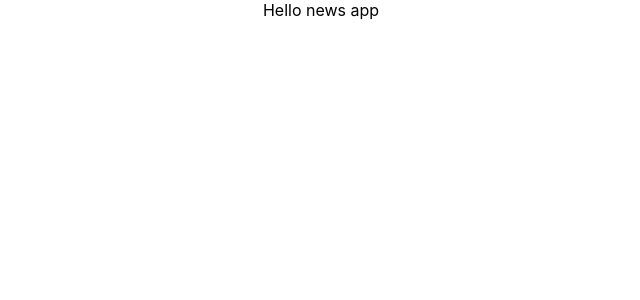
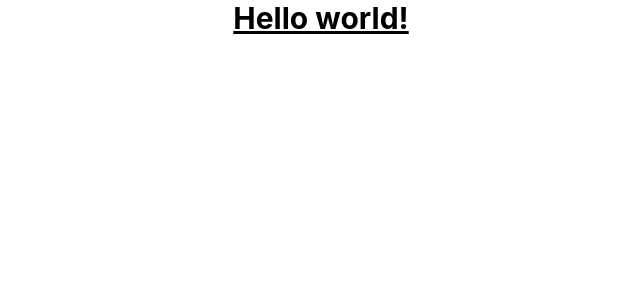
Before and after one commit to raajvishwakarma/NewsWebapp_pawan, a React (Create React App) app in the folder my-app/: page / in a window 1280 px wide. Shown: the top 300 px of the page, without its empty margins (319-959 px from the left). Built offline with nearby package versions, Linux system fonts and the light colour scheme.

Commit message:
setup tailwind

```diff
--- a/my-app/src/App.js
+++ b/my-app/src/App.js
@@ -3,7 +3,9 @@
 function App() {
   return (
     <div className="App">
-      Hello news app
+      <h1 className="text-3xl font-bold underline">
+        Hello world!
+      </h1>
     </div>
   );
 }
--- a/my-app/src/index.css
+++ b/my-app/src/index.css
@@ -1,3 +1,7 @@
+@tailwind base;
+@tailwind components;
+@tailwind utilities;
+
 body {
   margin: 0;
   font-family: -apple-system, BlinkMacSystemFont, 'Segoe UI', 'Roboto', 'Oxygen',
--- /dev/null
+++ b/my-app/tailwind.config.js
@@ -0,0 +1,9 @@
+module.exports = {
+    content: [
+      "./src/**/*.{js,jsx,ts,tsx}",
+    ],
+    theme: {
+      extend: {},
+    },
+    plugins: [],
+  }
```
